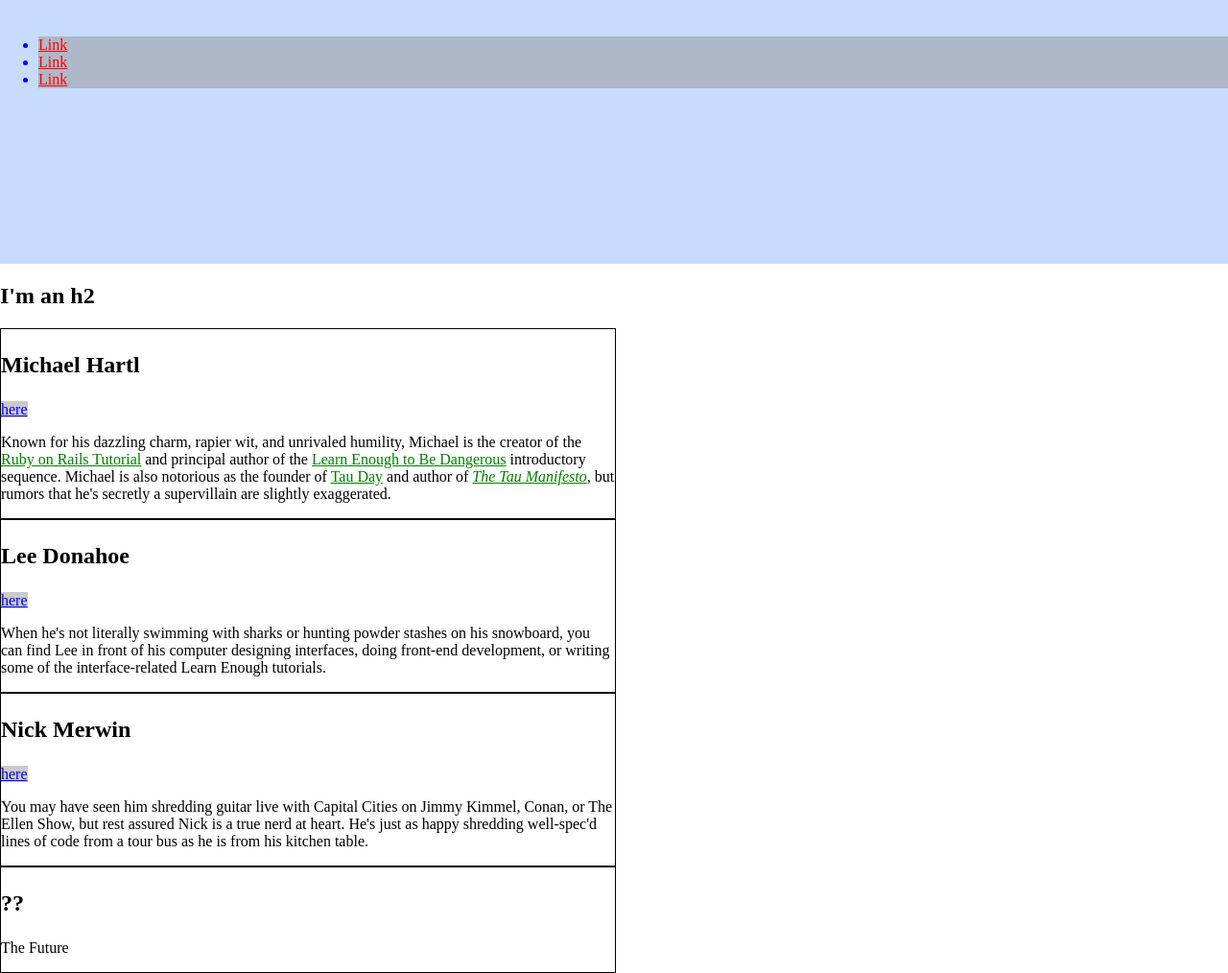
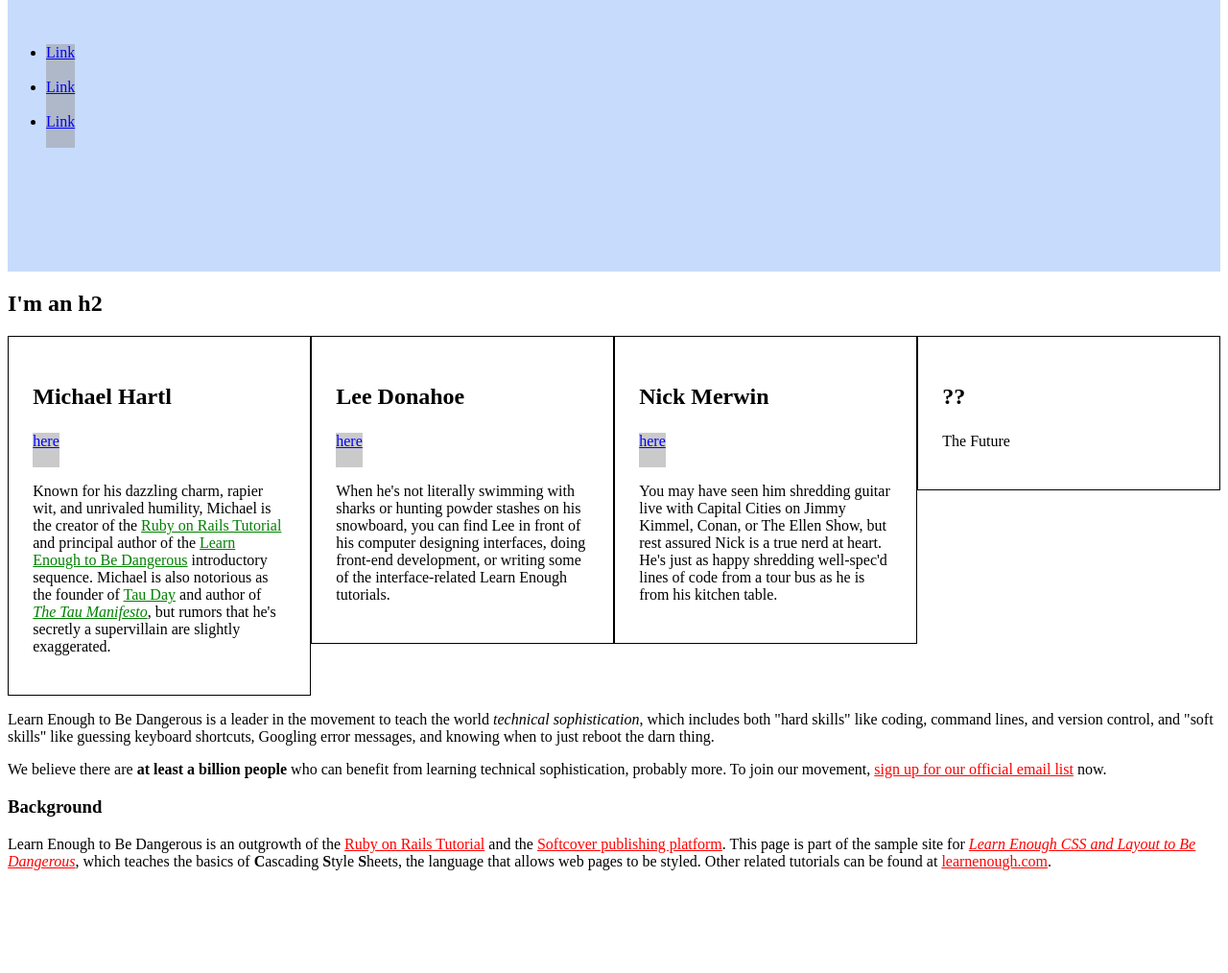
Before and after one commit to johnkangfreedlund/johnkangfreedlund.github.io, a plain HTML site: page index.html in a window 1280 px wide. Shown: the part 125-1139 px from the top of the page at 96% size. After the commit the page ends 1048 px from the top, so only its background shows below. Drawn offline with Linux system fonts and the light colour scheme.

Commit message:
Develop boxes, add text below bio

```diff
--- a/index.html
+++ b/index.html
@@ -5,20 +5,15 @@
     <meta charset="utf-8">
     <style>
       /* GLOBAL STYLES */
-      html, body {
-        margin: 0;
-        padding: 0;
-      }
       h1 {
         font-size: 7vw;
-        margin-top:0
+        margin-top: 0;
       }
       a {
         color: #f00;
       }
 
       /* HERO STYLES */
-
       .full-hero {
         background-color: #c7dbfc;
         height: 50vh;
@@ -28,16 +23,22 @@
       .social-link {
         background: rgba(150, 150, 150, 0.5);
         color: blue;
+        display: inline-block;
+        height: 36px;
       }
 
       /* BIO STYLES */
       .bio-wrapper {
         font-size: 24px;
+        overflow: hidden;
       }
       .bio-box {
         border: 1px solid black;
+        box-sizing: border-box;
+        float: left;
         font-size: 1rem;
-        width: 50%;
+        padding: 2%;
+        width: 25%;
       }
       .bio-box h3 {
         font-size: 1.5em;
@@ -51,22 +52,20 @@
     </style>
   </head>
   <body>
-
     <div class="full-hero hero-home">
       <h1>I'm an h1</h1>
       <ul>
-        <li class="social-link">
-          <a href="https://example.com/">Link</a>
+        <li>
+          <a href="https://example.com/" class="social-link">Link</a>
         </li>
-        <li class="social-link">
-          <a href="https://example.com/">Link</a>
+        <li>
+          <a href="https://example.com/" class="social-link">Link</a>
         </li>
-        <li class="social-link">
-          <a href="https://example.com/">Link</a>
+        <li>
+          <a href="https://example.com/" class="social-link">Link</a>
         </li>
       </ul>
     </div>
-
     <h2>I'm an h2</h2>
     <div class="bio-wrapper">
       <div class="bio-box">
@@ -93,10 +92,10 @@
         <a href="https://twitter.com/leedonahoe" class="social-link">here</a>
         <div class="bio-copy">
           <p>
-        When he's not literally swimming with sharks or hunting powder stashes on
-        his snowboard, you can find Lee in front of his computer designing
-        interfaces, doing front-end development, or writing some of the
-        interface-related Learn Enough tutorials.
+            When he's not literally swimming with sharks or hunting powder
+            stashes on his snowboard, you can find Lee in front of his computer
+            designing interfaces, doing front-end development, or writing some of
+            the interface-related Learn Enough tutorials.
           </p>
         </div>
       </div>
@@ -105,10 +104,10 @@
         <a href="https://twitter.com/nickmerwin" class="social-link">here</a>
         <div class="bio-copy">
           <p>
-        You may have seen him shredding guitar live with Capital Cities on Jimmy
-        Kimmel, Conan, or The Ellen Show, but rest assured Nick is a true nerd at
-        heart. He's just as happy shredding well-spec'd lines of code from a tour
-        bus as he is from his kitchen table.
+            You may have seen him shredding guitar live with Capital Cities on
+            Jimmy Kimmel, Conan, or The Ellen Show, but rest assured Nick is a
+            true nerd at heart. He's just as happy shredding well-spec'd lines
+            of code from a tour bus as he is from his kitchen table.
           </p>
         </div>
       </div>
@@ -119,5 +118,32 @@
         </p>
       </div>
     </div>
+    <p>
+      Learn Enough to Be Dangerous is a leader in the movement to teach the
+      world <em>technical sophistication</em>, which includes both "hard
+      skills" like coding, command lines, and version control, and "soft
+       skills" like guessing keyboard shortcuts, Googling error messages, and
+      knowing when to just reboot the darn thing.
+    </p>
+    <p>
+      We believe there are <strong>at least a billion people</strong> who can
+      benefit from learning technical sophistication, probably more. To join
+      our movement,
+      <a href="https://learnenough.com/#email_list">sign up for our official
+      email list</a> now.
+    </p>
+    <h3>Background</h3>
+    <p>
+      Learn Enough to Be Dangerous is an outgrowth of the
+      <a href="https://www.railstutorial.org/">Ruby on Rails Tutorial</a> and the
+      <a href="https://www.softcover.io/">Softcover publishing platform</a>.
+      This page is part of the sample site for
+      <a href="https://learnenough.com/css-tutorial"><em>Learn Enough CSS and
+      Layout to Be Dangerous</em></a>, which teaches the basics of
+      <strong>C</strong>ascading <strong>S</strong>tyle
+      <strong>S</strong>heets, the language that allows web pages to be styled.
+      Other related tutorials can be found at
+      <a href="https://learnenough.com/">learnenough.com</a>.
+    </p>
   </body>
 </html>
```
Lines whose indentation alone changed are shown as unchanged.
